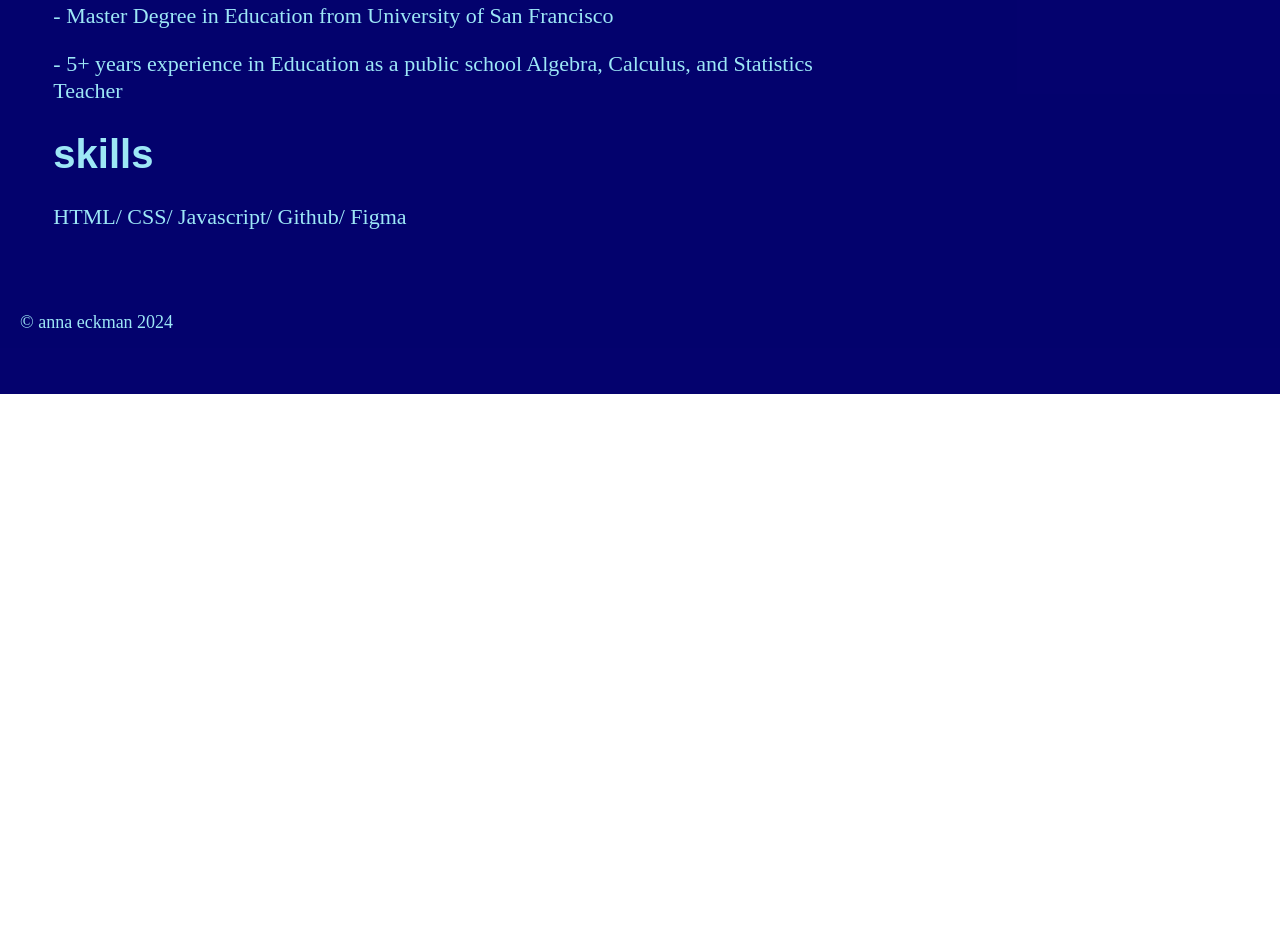
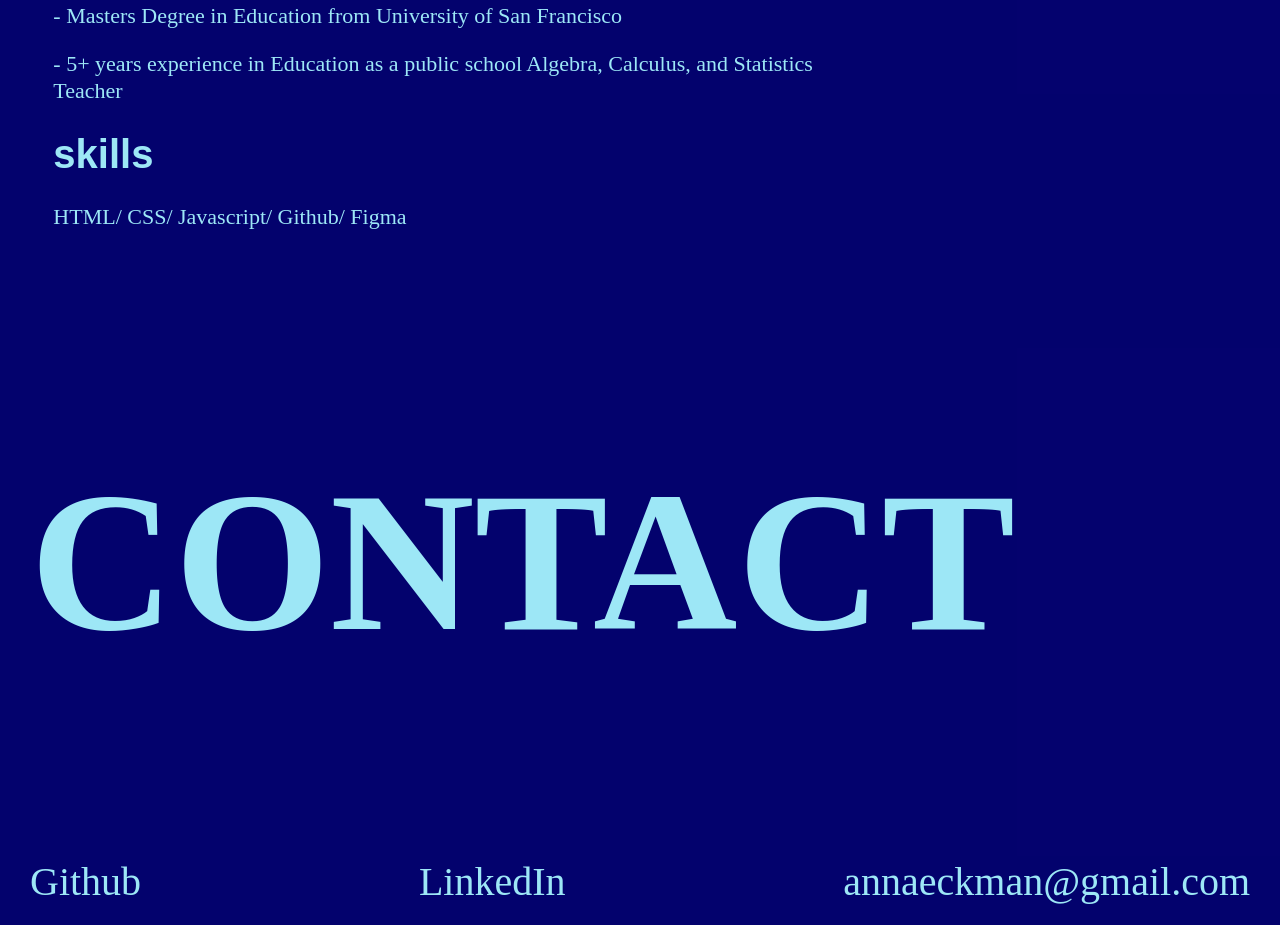
Before and after one commit to annaeckman/Portfolio, a plain HTML site: page index.html in a window 1280 px wide. Shown: the part 2955-3880 px from the top of the page. Before the commit the page ends 3349 px from the top, so only its background shows below. Drawn offline with Linux system fonts and the light colour scheme.

Commit message:
contact page content and design

```diff
--- a/blocks/contact.css
+++ b/blocks/contact.css
@@ -0,0 +1,28 @@
+.contact {
+  background-color: #050397b9;
+  padding-left: 30px;
+  margin: 0;
+  color: rgb(157, 231, 246);
+  font-family: "Nevrada";
+  font-size: 40px;
+  padding-bottom: 200px;
+  padding-top: 300px;
+}
+
+.contact__header {
+  margin: 0;
+  padding-bottom: 300px;
+  font-size: 200px;
+}
+
+.contact__links {
+  display: flex;
+  justify-content: space-between;
+  padding-right: 30px;
+}
+
+.contact__link {
+  text-decoration: none;
+  color: rgb(157, 231, 246);
+  margin: 0;
+}
--- a/blocks/header.css
+++ b/blocks/header.css
@@ -17,6 +17,7 @@
   font-weight: bold;
   text-decoration: none;
   color: rgb(157, 231, 246);
+  transition: color 0.5s ease-in-out;
 }
 
 .header__title:hover {
--- a/index.html
+++ b/index.html
@@ -99,7 +99,7 @@
               In between, I built a beautiful tiny house, became a parent,
               designed a 2,000 sq ft addition, created a 2 mile forest trail,
               designed an indoor/outdoor bath house, and catered a 5 course meal
-              for 25 people! I am a self-reliant, creative, and a capable
+              for 50+ people! I am self-reliant, creative, and a capable
               builder/thinker who thrives working on a team on a project I care
               about.
             </p>
@@ -111,7 +111,7 @@
               - Bachelors Degree in Math and Philosophy from Scripps College
             </p>
             <p class="about__text">
-              - Master Degree in Education from University of San Francisco
+              - Masters Degree in Education from University of San Francisco
             </p>
 
             <p class="about__text">
@@ -130,7 +130,14 @@
           />
         </div>
       </section>
-      <section class="contact" id="contact"></section>
+      <section class="contact" id="contact">
+        <h3 class="contact__header">CONTACT</h3>
+        <div class="contact__links">
+          <a class="contact__link" href="">Github</a>
+          <a class="contact__link" href="">LinkedIn</a>
+          <p class="contact__link">annaeckman@gmail.com</p>
+        </div>
+      </section>
       <footer class="footer" id="contacts">
         <div class="footer__content">
           <p class="footer__copyright">&copy; anna eckman 2024</p>
```
